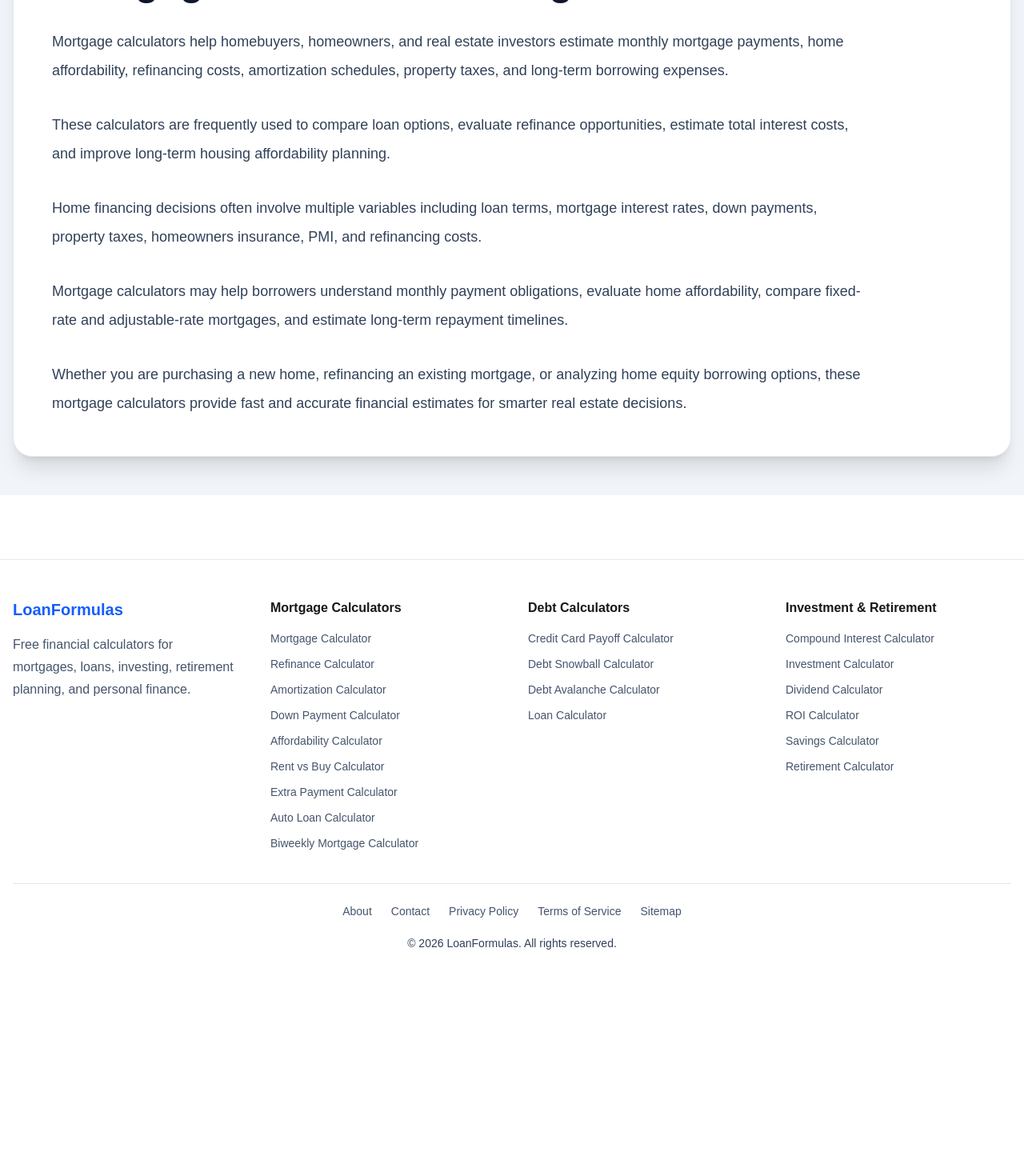
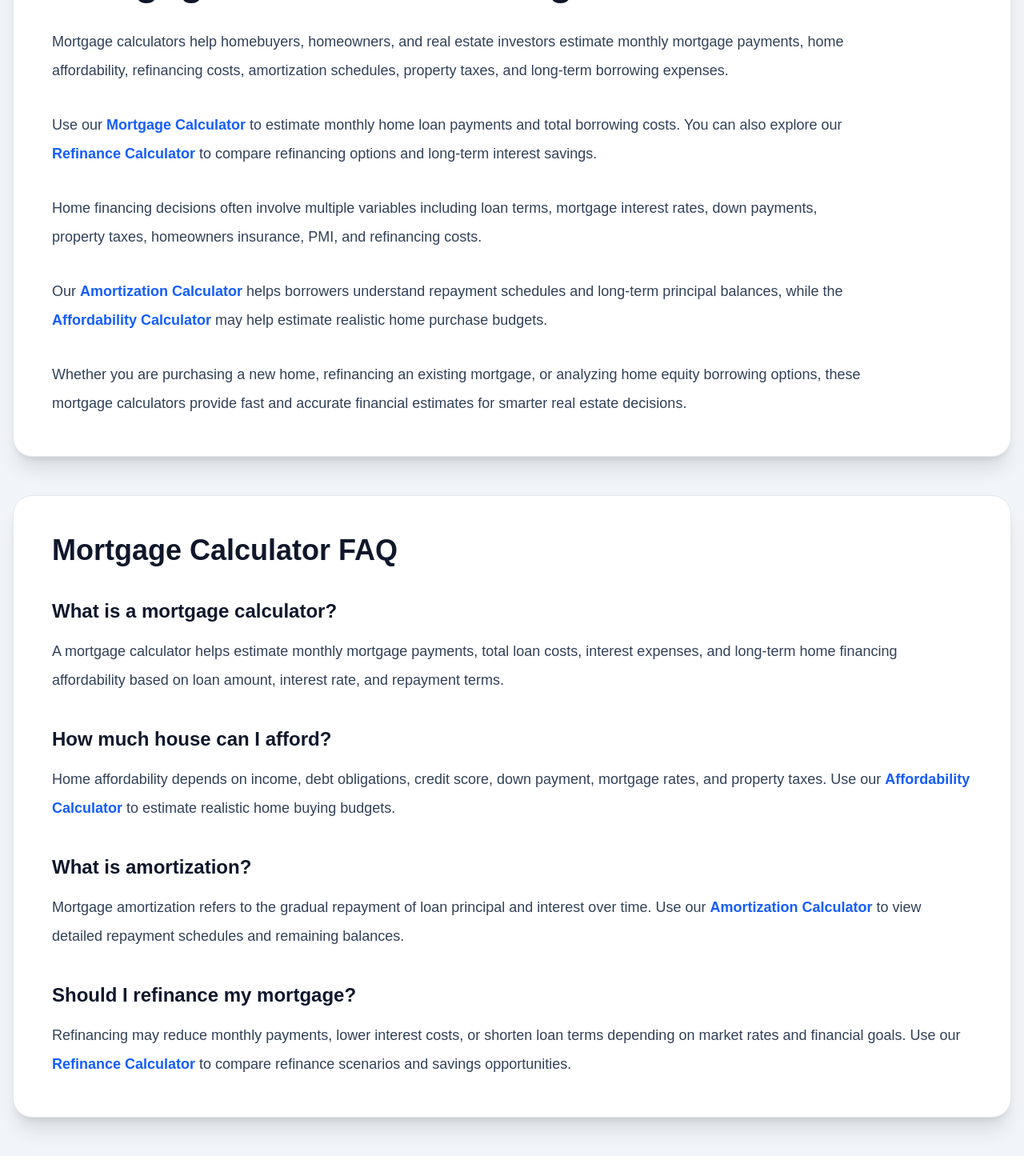
Before and after one commit to dekai-qingyang/seo-site, a Next.js app: page /mortgage-calculators in a window 1280 px wide. Shown: the part 3620-5090 px from the top of the page at 80% size. Before the commit the page ends 4857 px from the top, so only its background shows below. Built offline with nearby package versions, Linux system fonts and the light colour scheme.

Commit message:
update calculators

```diff
--- a/app/mortgage-calculators/page.tsx
+++ b/app/mortgage-calculators/page.tsx
@@ -443,10 +443,27 @@ export default function MortgageCalculatorsPage() {
 
               <p>
 
-                These calculators are frequently used to compare loan options,
-                evaluate refinance opportunities,
-                estimate total interest costs,
-                and improve long-term housing affordability planning.
+                Use our{" "}
+
+                <Link
+                  href="/mortgage-calculator"
+                  className="text-blue-600 font-bold hover:underline"
+                >
+                  Mortgage Calculator
+                </Link>
+
+                {" "}to estimate monthly home loan payments and total borrowing costs.
+
+                You can also explore our{" "}
+
+                <Link
+                  href="/refinance-calculator"
+                  className="text-blue-600 font-bold hover:underline"
+                >
+                  Refinance Calculator
+                </Link>
+
+                {" "}to compare refinancing options and long-term interest savings.
 
               </p>
 
@@ -464,10 +481,26 @@ export default function MortgageCalculatorsPage() {
 
               <p>
 
-                Mortgage calculators may help borrowers understand monthly payment obligations,
-                evaluate home affordability,
-                compare fixed-rate and adjustable-rate mortgages,
-                and estimate long-term repayment timelines.
+                Our{" "}
+
+                <Link
+                  href="/amortization-calculator"
+                  className="text-blue-600 font-bold hover:underline"
+                >
+                  Amortization Calculator
+                </Link>
+
+                {" "}helps borrowers understand repayment schedules and long-term principal balances,
+                while the{" "}
+
+                <Link
+                  href="/affordability-calculator"
+                  className="text-blue-600 font-bold hover:underline"
+                >
+                  Affordability Calculator
+                </Link>
+
+                {" "}may help estimate realistic home purchase budgets.
 
               </p>
 
@@ -486,6 +519,181 @@ export default function MortgageCalculatorsPage() {
 
         </section>
 
+        {/* FAQ */}
+
+        <section className="
+          mt-12
+          bg-white
+          rounded-3xl
+          border
+          border-slate-200
+          shadow-xl
+          p-8
+          md:p-12
+        ">
+
+          <h2 className="
+            text-4xl
+            font-black
+            text-slate-900
+            mb-10
+          ">
+
+            Mortgage Calculator FAQ
+
+          </h2>
+
+          <div className="space-y-10">
+
+            <div>
+
+              <h3 className="
+                text-2xl
+                font-black
+                text-slate-900
+                mb-4
+              ">
+
+                What is a mortgage calculator?
+
+              </h3>
+
+              <p className="
+                text-slate-700
+                text-lg
+                leading-9
+              ">
+
+                A mortgage calculator helps estimate monthly mortgage payments,
+                total loan costs,
+                interest expenses,
+                and long-term home financing affordability based on loan amount,
+                interest rate,
+                and repayment terms.
+
+              </p>
+
+            </div>
+
+            <div>
+
+              <h3 className="
+                text-2xl
+                font-black
+                text-slate-900
+                mb-4
+              ">
+
+                How much house can I afford?
+
+              </h3>
+
+              <p className="
+                text-slate-700
+                text-lg
+                leading-9
+              ">
+
+                Home affordability depends on income,
+                debt obligations,
+                credit score,
+                down payment,
+                mortgage rates,
+                and property taxes.
+
+                Use our{" "}
+
+                <Link
+                  href="/affordability-calculator"
+                  className="text-blue-600 font-bold hover:underline"
+                >
+                  Affordability Calculator
+                </Link>
+
+                {" "}to estimate realistic home buying budgets.
+
+              </p>
+
+            </div>
+
+            <div>
+
+              <h3 className="
+                text-2xl
+                font-black
+                text-slate-900
+                mb-4
+              ">
+
+                What is amortization?
+
+              </h3>
+
+              <p className="
+                text-slate-700
+                text-lg
+                leading-9
+              ">
+
+                Mortgage amortization refers to the gradual repayment of loan principal and interest over time.
+
+                Use our{" "}
+
+                <Link
+                  href="/amortization-calculator"
+                  className="text-blue-600 font-bold hover:underline"
+                >
+                  Amortization Calculator
+                </Link>
+
+                {" "}to view detailed repayment schedules and remaining balances.
+
+              </p>
+
+            </div>
+
+            <div>
+
+              <h3 className="
+                text-2xl
+                font-black
+                text-slate-900
+                mb-4
+              ">
+
+                Should I refinance my mortgage?
+
+              </h3>
+
+              <p className="
+                text-slate-700
+                text-lg
+                leading-9
+              ">
+
+                Refinancing may reduce monthly payments,
+                lower interest costs,
+                or shorten loan terms depending on market rates and financial goals.
+
+                Use our{" "}
+
+                <Link
+                  href="/refinance-calculator"
+                  className="text-blue-600 font-bold hover:underline"
+                >
+                  Refinance Calculator
+                </Link>
+
+                {" "}to compare refinance scenarios and savings opportunities.
+
+              </p>
+
+            </div>
+
+          </div>
+
+        </section>
+
       </div>
 
     </main>
```
